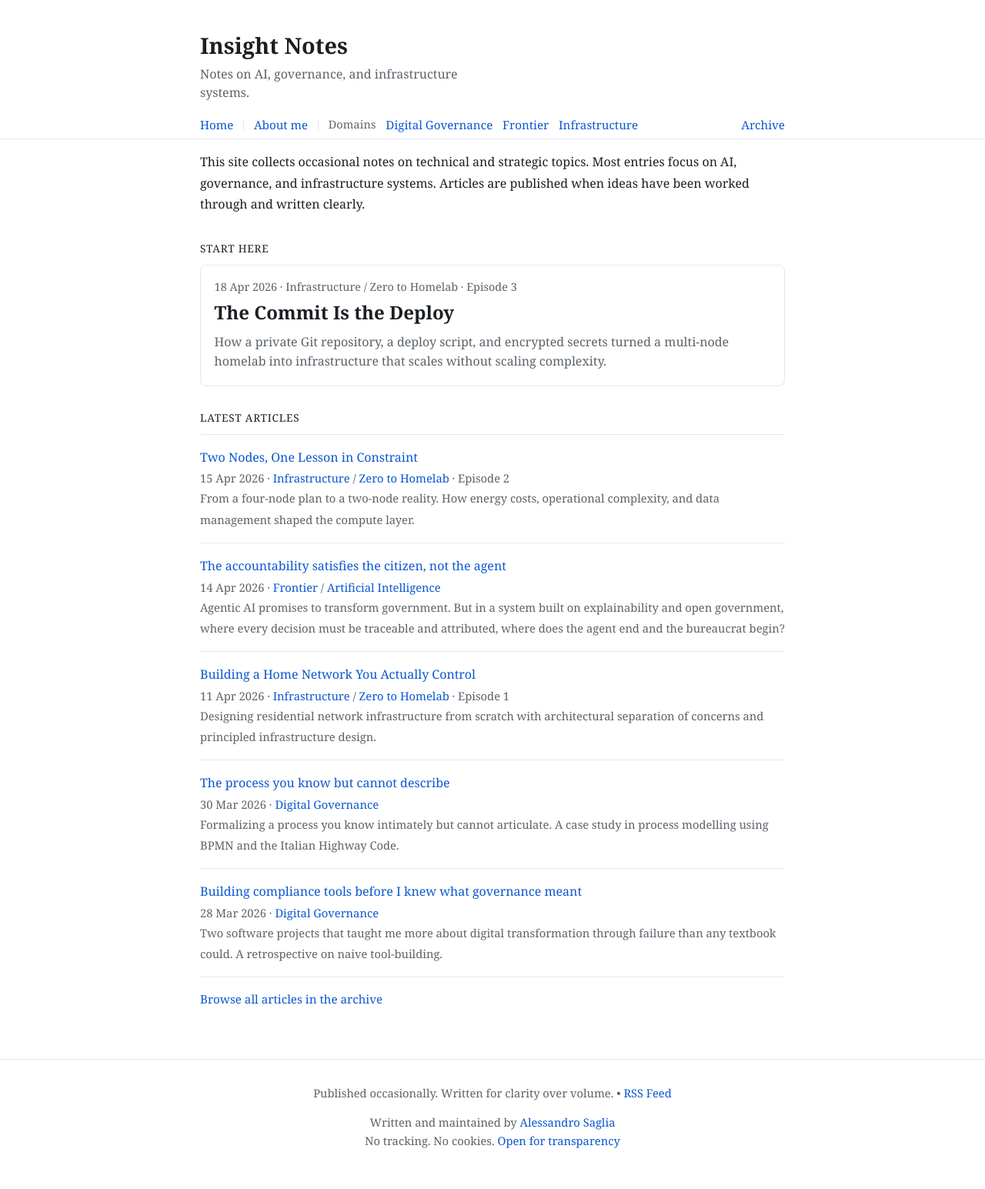
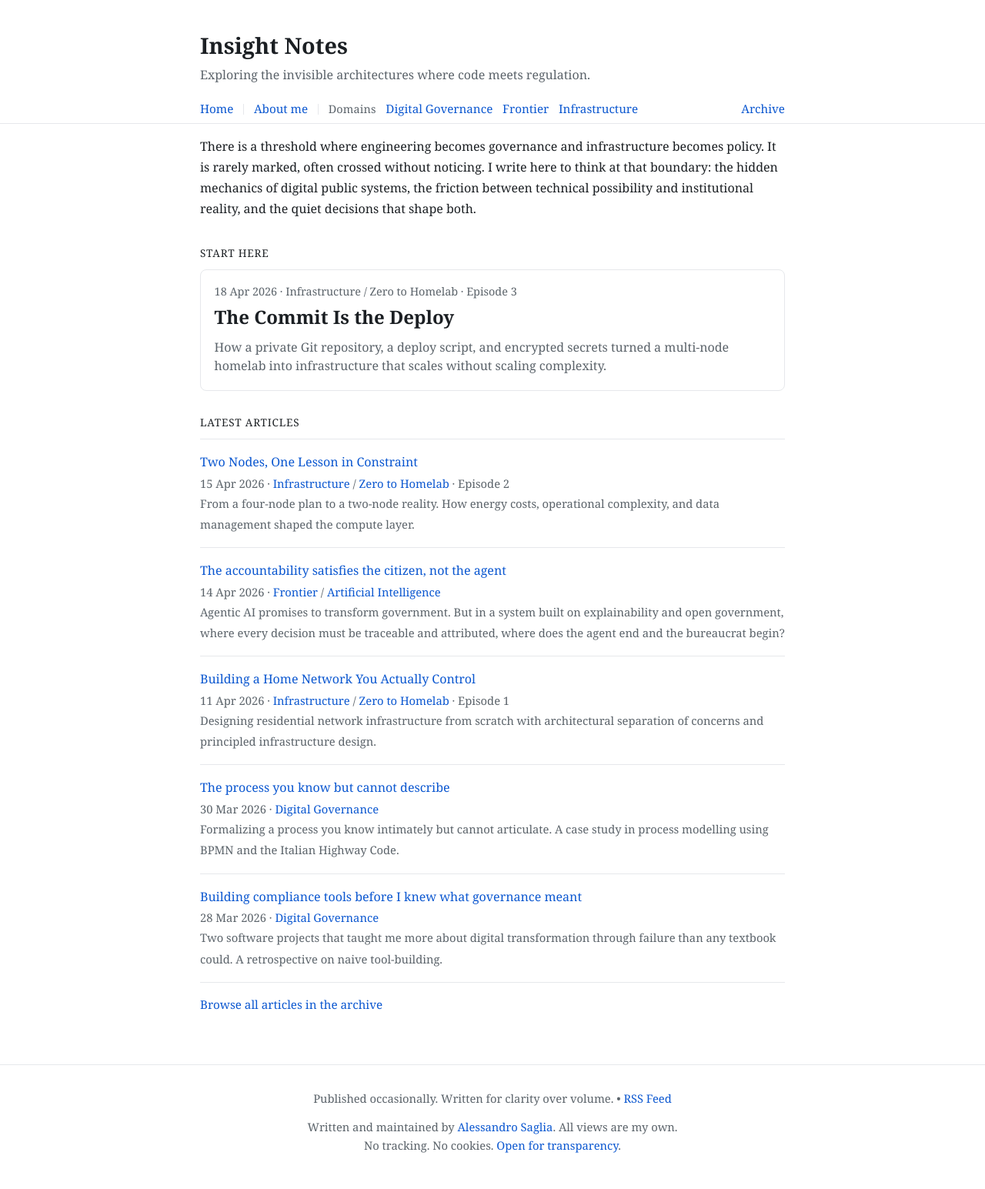
Before and after one commit to ale-saglia/insight, a Jekyll site: the page built from index.md, in a window 1280 px wide. Shown: the whole page at 77% size. Built offline with Jekyll 4.4.1, drawn with Linux system fonts in a browser that asks for light colours.

Commit message:
fix: update site description and subtitle for clarity

```diff
--- a/_config.yml
+++ b/_config.yml
@@ -1,5 +1,5 @@
 title: Insight Notes
-description: Notes on AI, governance, and infrastructure systems.
+description: Exploring the invisible architectures where code meets regulation.
 url: "https://insight.ale-saglia.com"
 baseurl: ""
 author:
--- a/_layouts/default.html
+++ b/_layouts/default.html
@@ -53,7 +53,7 @@
     <header class="site-header">
       <div class="wrap">
         <p class="site-title"><a href="{{ '/' | relative_url }}">{{ site.title }}</a></p>
-        <p class="site-subtitle">Notes on AI, governance, and infrastructure systems.</p>
+        <p class="site-subtitle">Exploring the invisible architectures where code meets regulation.</p>
         {% include nav.html %}
       </div>
     </header>
@@ -66,9 +66,9 @@
       <div class="wrap">
         <p class="site-footer-note">Published occasionally. Written for clarity over volume. • <a href="/feed.xml">RSS Feed</a></p>
         <p class="site-footer-meta">
-          Written and maintained by <a href="{{ site.author.url }}">{{ site.author.name }}</a>
+          Written and maintained by <a href="{{ site.author.url }}">{{ site.author.name }}</a>. All views are my own.
         </p>
-        <p class="site-footer-note">No tracking. No cookies. <a href="https://github.com/ale-saglia/insight">Open for transparency</a></p>
+        <p class="site-footer-note">No tracking. No cookies. <a href="https://github.com/ale-saglia/insight">Open for transparency</a>.</p>
       </div>
     </footer>
   </body>
--- a/assets/styles.css
+++ b/assets/styles.css
@@ -58,9 +58,7 @@ body {
 
 .site-subtitle {
   margin: 0 0 0;
-  max-width: 44ch;
   color: var(--muted);
-  line-height: 1.5;
 }
 
 .site-nav {
--- a/index.md
+++ b/index.md
@@ -3,7 +3,7 @@ layout: default
 title: Home
 ---
 
-This site collects occasional notes on technical and strategic topics. Most entries focus on AI, governance, and infrastructure systems. Articles are published when ideas have been worked through and written clearly.
+There is a threshold where engineering becomes governance and infrastructure becomes policy. It is rarely marked, often crossed without noticing. I write here to think at that boundary: the hidden mechanics of digital public systems, the friction between technical possibility and institutional reality, and the quiet decisions that shape both.
 
 {% assign sorted_articles = site.pages | where_exp: 'p', 'p.category' | where_exp: 'p', 'p.created' | sort: 'created' | reverse %}
 {% assign latest_article = sorted_articles | first %}
```
